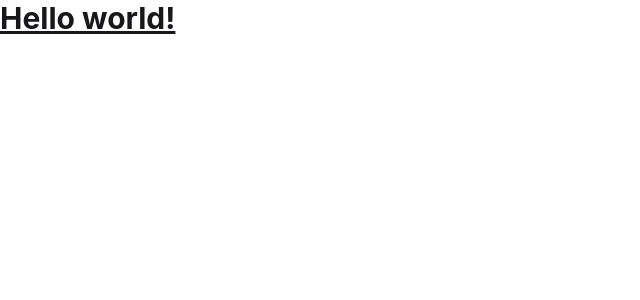
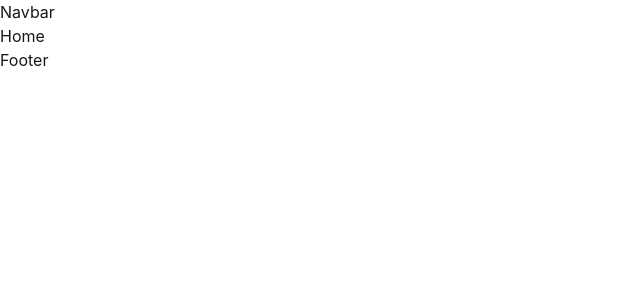
Before and after one commit to abd-005/DecorHome, a React (Vite) app: page / in a window 1280 px wide. Shown: the top 300 px of the page, without its empty margins (0-640 px from the left). Built offline with nearby package versions, Linux system fonts and the light colour scheme.

Commit message:
basic added commit

```diff
--- /dev/null
+++ b/src/Components/Footer.jsx
@@ -0,0 +1,11 @@
+import React from 'react';
+
+const Footer = () => {
+    return (
+        <div>
+            Footer
+        </div>
+    );
+};
+
+export default Footer;
--- /dev/null
+++ b/src/Components/LoadingSpinner.jsx
@@ -0,0 +1,11 @@
+import React from 'react';
+
+const LoadingSpinner = () => {
+    return (
+        <div>
+            Loading...
+        </div>
+    );
+};
+
+export default LoadingSpinner;
--- /dev/null
+++ b/src/Components/Navbar.jsx
@@ -0,0 +1,11 @@
+import React from 'react';
+
+const Navbar = () => {
+    return (
+        <div>
+            Navbar
+        </div>
+    );
+};
+
+export default Navbar;
--- /dev/null
+++ b/src/Layouts/MainLayout.jsx
@@ -0,0 +1,17 @@
+import React from 'react';
+import Navbar from '../components/Navbar';
+import Footer from '../components/Footer';
+import { Outlet } from 'react-router';
+import Home from '../Pages/Home';
+
+const MainLayout = () => {
+    return (
+        <div>
+            <Navbar/>
+            <Outlet/>
+            <Footer/>
+        </div>
+    );
+};
+
+export default MainLayout;
--- /dev/null
+++ b/src/Pages/Home.jsx
@@ -0,0 +1,11 @@
+import React from 'react';
+
+const Home = () => {
+    return (
+        <div>
+            Home
+        </div>
+    );
+};
+
+export default Home;
--- /dev/null
+++ b/src/Pages/Products.jsx
@@ -0,0 +1,11 @@
+import React from 'react';
+
+const Products = () => {
+    return (
+        <div>
+            Products
+        </div>
+    );
+};
+
+export default Products;
--- a/src/Routes/Routes.jsx
+++ b/src/Routes/Routes.jsx
@@ -1,9 +1,23 @@
 import { createBrowserRouter } from "react-router";
 import App from "../App";
+import Products from "../Pages/Products";
+import Home from "../Pages/Home";
+import MainLayout from "../Layouts/MainLayout";
 
 export const router = createBrowserRouter([
   {
     path: "/",
-    element: <App />,
+    element: <MainLayout />,
+    children : [
+        {
+        //   path: "/", // one way
+        index: true, //alt way
+          element: <Home />,
+        },
+        {
+          path: '/products',
+          element: <Products></Products>
+        }
+    ]
   },
 ]);
```
